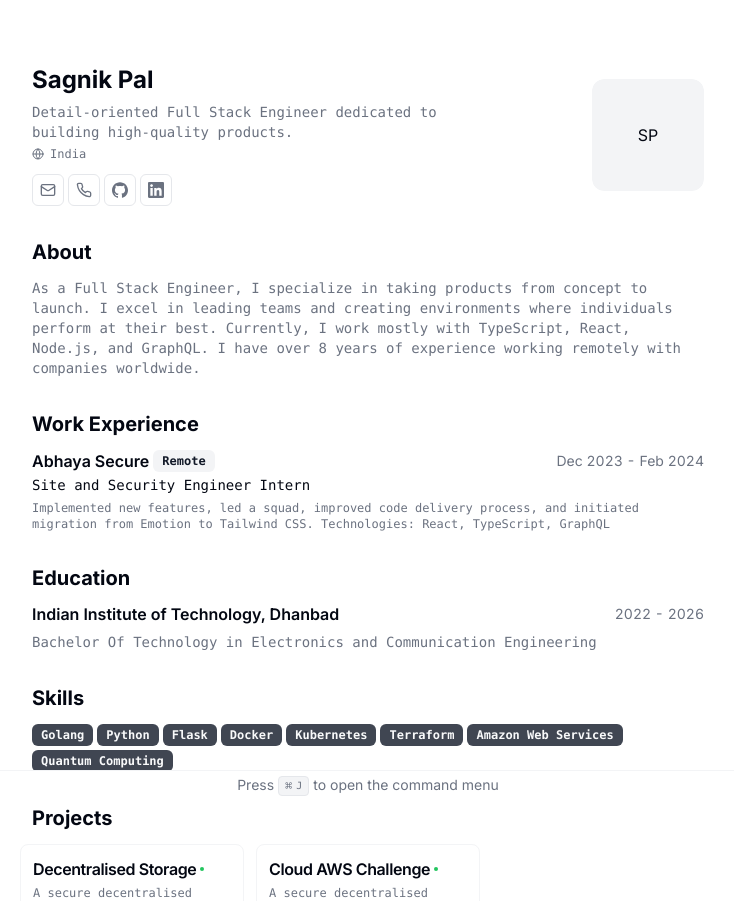
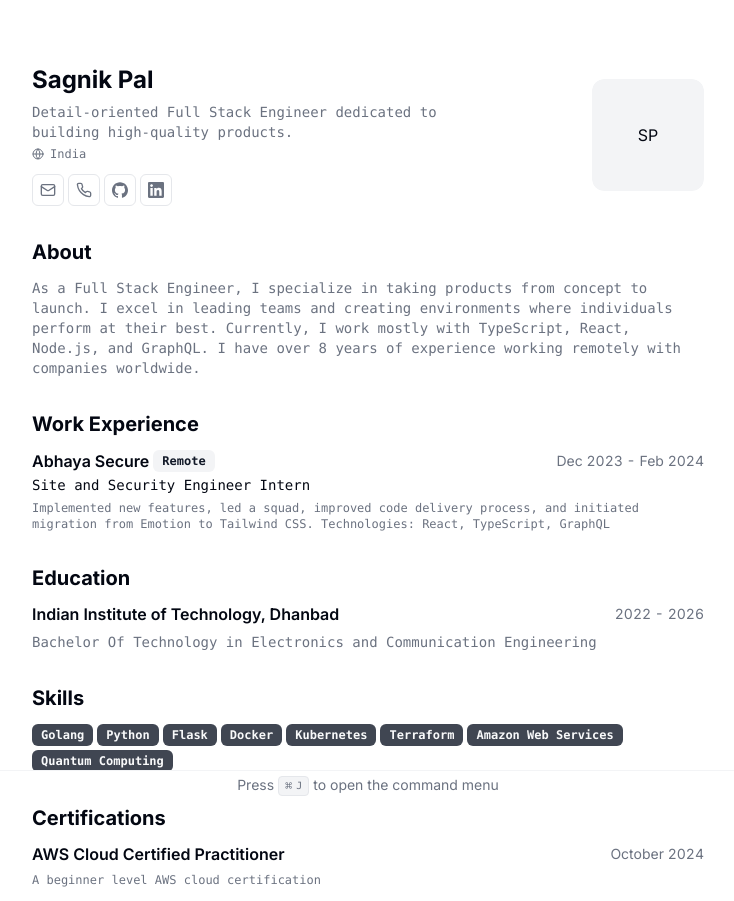
Before and after one commit to palSagnik/crc-aws, a Next.js app in the folder frontend/: page / in a window 1280 px wide. Shown: the top 901 px of the page, without its empty margins (272-1006 px from the left). Built offline with nearby package versions, Linux system fonts and the light colour scheme.

Commit message:
cert section added

```diff
--- a/frontend/src/app/page.tsx
+++ b/frontend/src/app/page.tsx
@@ -173,6 +173,29 @@ export default function Page() {
           </div>
         </Section>
 
+        <Section>
+          <h2 className="text-xl font-bold">Certifications</h2>
+          {RESUME_DATA.certifications.map((certifications) => {
+            return (
+              <Card key={certifications.title}>
+                <CardHeader>
+                  <div className="flex items-center justify-between gap-x-2 text-base">
+                    <h3 className="font-semibold leading-none">
+                      {certifications.title}
+                    </h3>
+                    <div className="text-sm tabular-nums text-gray-500">
+                      {certifications.issued}
+                    </div>
+                  </div>
+                </CardHeader>
+                <CardContent className="mt-2 text-xs print:text-[10px]">
+                  {certifications.description}
+                </CardContent>
+              </Card>
+            );
+          })}
+        </Section>
+
         <Section className="print-force-new-page scroll-mb-16">
           <h2 className="text-xl font-bold">Projects</h2>
           <div className="-mx-3 grid grid-cols-1 gap-3 print:grid-cols-3 print:gap-2 md:grid-cols-2 lg:grid-cols-3">
--- a/frontend/src/data/resume-data.tsx
+++ b/frontend/src/data/resume-data.tsx
@@ -55,6 +55,17 @@ export const RESUME_DATA = {
     "Amazon Web Services",
     "Quantum Computing",
   ],
+  certifications: [
+    {
+      title: "AWS Cloud Certified Practitioner",
+      description: "A beginner level AWS cloud certification",
+      link: {
+        label: "AWC CCP",
+        href: "xyz.com"
+      },
+      issued: "October 2024"
+    }
+  ],
   projects: [
     {
       title: "Decentralised Storage",
```
